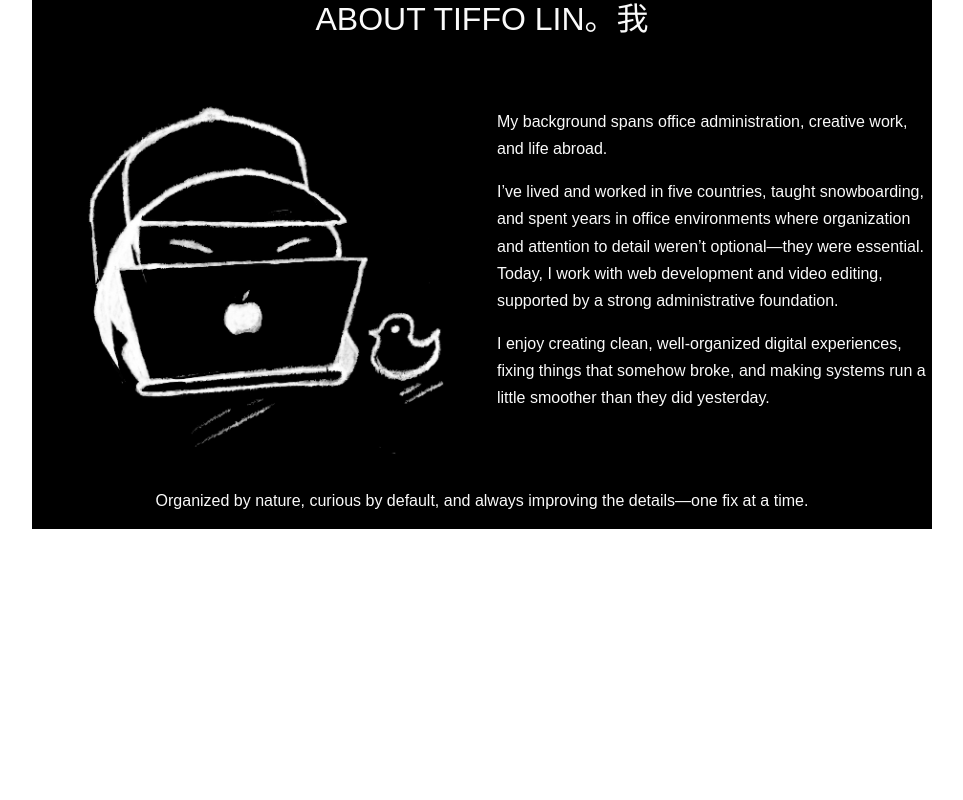
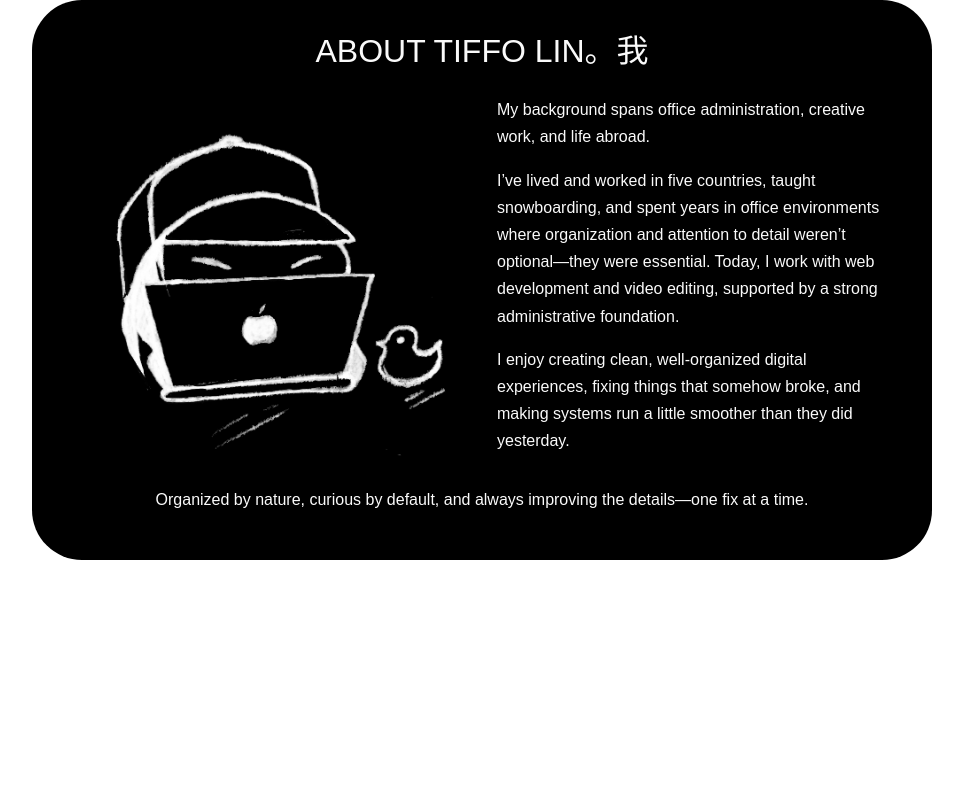
Before and after one commit to Tiffolin/Tiffolin, a React (Create React App) app: page /about in a window 1280 px wide. Shown: the top 800 px of the page, without its empty margins (158-1121 px from the left). Built offline with nearby package versions, Linux system fonts and the light colour scheme.

Commit message:
rounded border of Bio

```diff
--- a/src/styles/globals.css
+++ b/src/styles/globals.css
@@ -182,7 +182,9 @@ margin-bottom: 2rem;
   max-width: 900px;
   margin: 0 auto;
   background-color: black;
-  color:#fafafa
+  color:#fafafa;
+  border-radius:50px;
+  padding:2rem;
 }
 
 .about__content {
@@ -199,6 +201,7 @@ margin-bottom: 2rem;
 
 .project-card {
   margin-bottom: 3rem;
+
 }
 
 .project-card {
```
